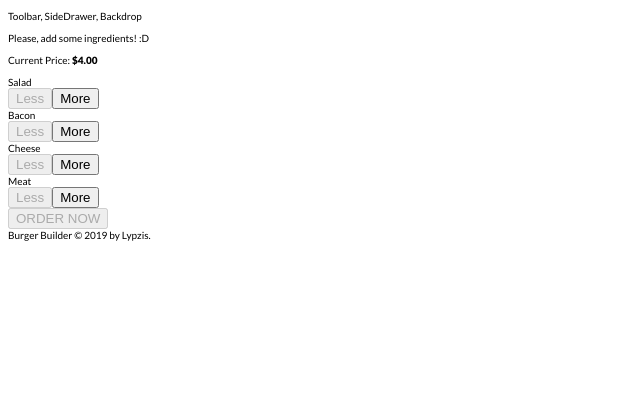
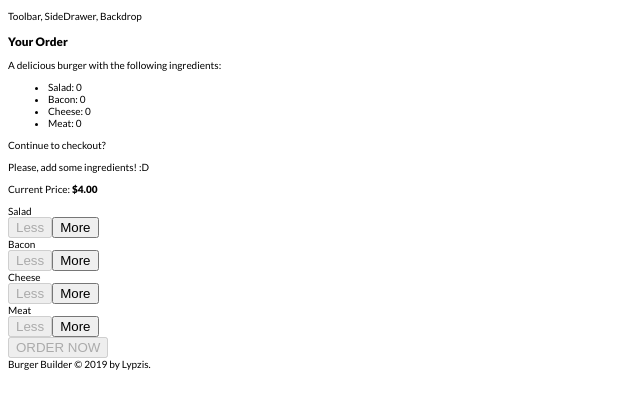
Before and after one commit to Lypzis/burger_builder, a React app: page / in a window 1280 px wide. Shown: the top 408 px of the page, without its empty margins (0-640 px from the left). Built offline with nearby package versions, Linux system fonts and the light colour scheme.

Commit message:
Adding Modal.js and Backdrop.js

```diff
--- a/src/components/Burger/BuildControls/BuildControls.js
+++ b/src/components/Burger/BuildControls/BuildControls.js
@@ -28,7 +28,8 @@
         }
         <button
             className={classes.OrderButton}
-            disabled={!props.purchasable}>ORDER NOW</button>
+            disabled={!props.purchasable}
+            onClick={props.ordered}>ORDER NOW</button>
     </Aux>
 );
 
--- /dev/null
+++ b/src/components/Burger/OrderSummary/OrderSummary.css
@@ -0,0 +1,3 @@
+span {
+    text-transform: capitalize;
+}
--- /dev/null
+++ b/src/components/Burger/OrderSummary/OrderSummary.js
@@ -0,0 +1,27 @@
+import React from 'react';
+
+import Aux from '../../../hoc/Aux';
+
+import classes from './OrderSummary.css';
+
+const orderSummary = props => {
+    const ingredientSummary = Object.keys(props.ingredients)
+        .map(ingredientKey =>
+        <li key={ingredientKey}>
+            <span className={classes.span}>{ingredientKey}</span>: {props.ingredients[ingredientKey]}
+        </li>);
+
+    return (
+        <Aux>
+            <h3>Your Order</h3>
+            <p>A delicious burger with the following ingredients: </p>
+
+            <ul>
+                {ingredientSummary}
+            </ul>
+            <p>Continue to checkout?</p>
+        </Aux>
+    )
+};
+
+export default orderSummary;
--- a/src/components/Layout/Layout.js
+++ b/src/components/Layout/Layout.js
@@ -5,7 +5,7 @@
 import Aux from '../../hoc/Aux';
 import withClass from '../../hoc/withClass';
 
-const Layout = props => {
+const layout = props => {
     return (
         <Aux>
             <header><p>Toolbar, SideDrawer, Backdrop</p></header>
@@ -15,4 +15,4 @@
     );
 }
 
-export default withClass(Layout, classes.Layout);
+export default withClass(layout, classes.Layout);
--- /dev/null
+++ b/src/components/UI/Modal/Modal.css
@@ -0,0 +1,30 @@
+.Modal {
+    position: fixed;
+    z-index: 500;
+    background-color: white;
+    width: 70%;
+    border: 1px solid #ccc;
+    box-shadow: 1px 1px 1px black;
+    padding: 1.6rem;
+    left: 15%;
+    top: 30%;
+    box-sizing: border-box;
+    transition: all 0.3s ease-out;
+}
+
+.show {
+    opacity: 1;
+    transform: translateY(0);
+}
+
+.doNotShow {
+    opacity: 0;
+    transform: translateY(-100vh);
+}
+
+@media (min-width: 600px) {
+    .Modal {
+        width: 50rem;
+        left: calc(50% - 25rem);
+    }
+}
--- /dev/null
+++ b/src/components/UI/Modal/Modal.js
@@ -0,0 +1,11 @@
+import React from 'react';
+
+import classes from './Modal.css';
+
+const modal = props => (
+    <div className={[classes.Modal, props.show ? classes.show : classes.doNotShow].join(' ')}>
+        {props.children}
+    </div>
+);
+
+export default modal;
--- a/src/containers/BurgerBuilder/BurgerBuilder.js
+++ b/src/containers/BurgerBuilder/BurgerBuilder.js
@@ -1,9 +1,11 @@
 import React, { Component } from 'react';
+
+import Aux from '../../hoc/Aux';
 
 import Burger from '../../components/Burger/Burger';
 import BuildControls from '../../components/Burger/BuildControls/BuildControls';
-
-import Aux from '../../hoc/Aux';
+import Modal from '../../components/UI/Modal/Modal';
+import OrderSummary from '../../components/Burger/OrderSummary/OrderSummary';
 
 //Global constants are named entirely in capital letters
 const INGREDIENT_PRICES = {
@@ -23,7 +25,8 @@
             meat: 0
         },
         totalPrice: 4,
-        purchasable: false
+        purchasable: false,
+        purchasing: false
     };
 
     /**
@@ -80,6 +83,10 @@
             this.updateBurger(updatedCount, newPrice, type);
     }
 
+    purchaseHandler = () => {
+        this.setState({purchasing: true});
+    }
+
     render() {
         const disabledInfo = { ...this.state.ingredients };
 
@@ -89,13 +96,17 @@
 
         return (
             <Aux>
+                <Modal show={this.state.purchasing}>
+                    <OrderSummary ingredients={this.state.ingredients} />
+                </Modal>
                 <Burger ingredients={this.state.ingredients} />
                 <BuildControls
                     addIngredient={this.addIngredientHandler}
                     removeIngredient={this.removeIngredientHandler}
                     disabled={disabledInfo}
                     price={this.state.totalPrice}
-                    purchasable={this.state.purchasable}/>
+                    purchasable={this.state.purchasable}
+                    ordered={this.purchaseHandler}/>
             </Aux>
         );
     }
```
Also changed, not shown: src/components/UI/Backdrop/Backdrop.js (added, +7 -0 lines).
